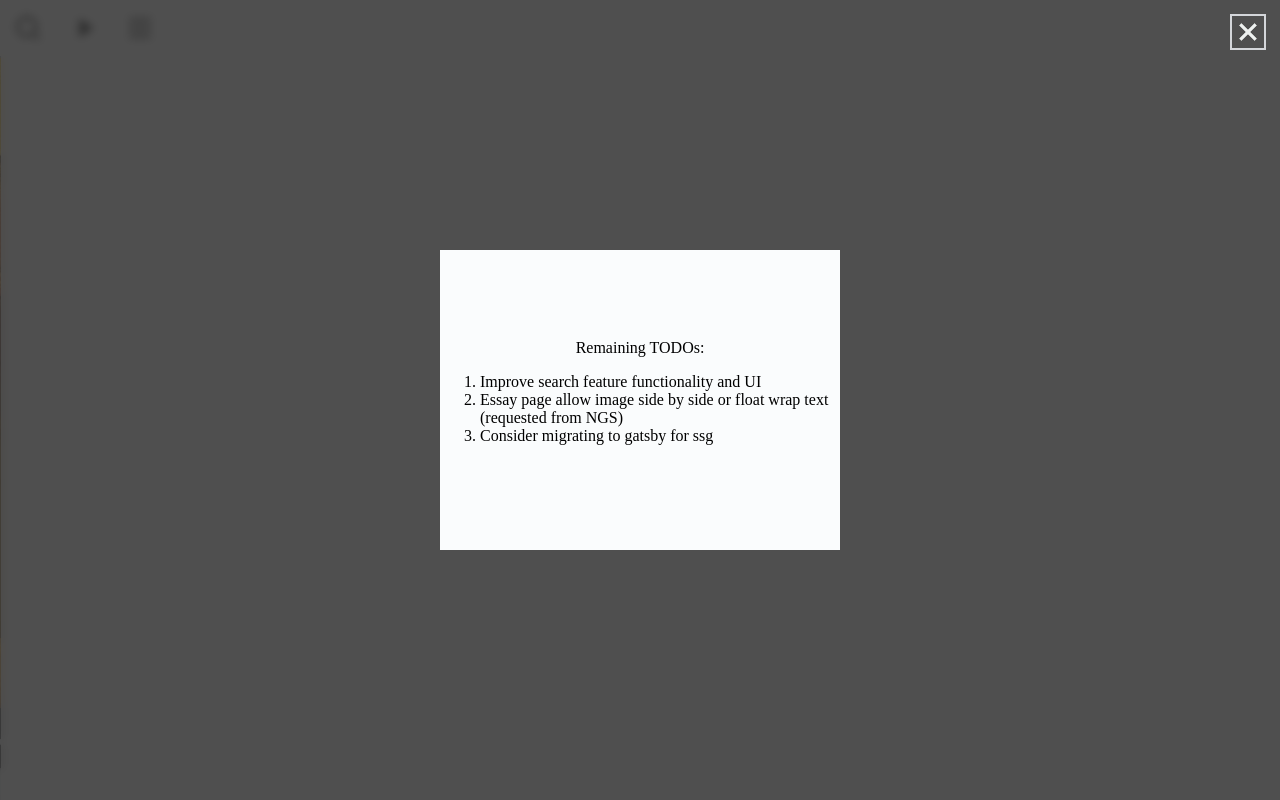
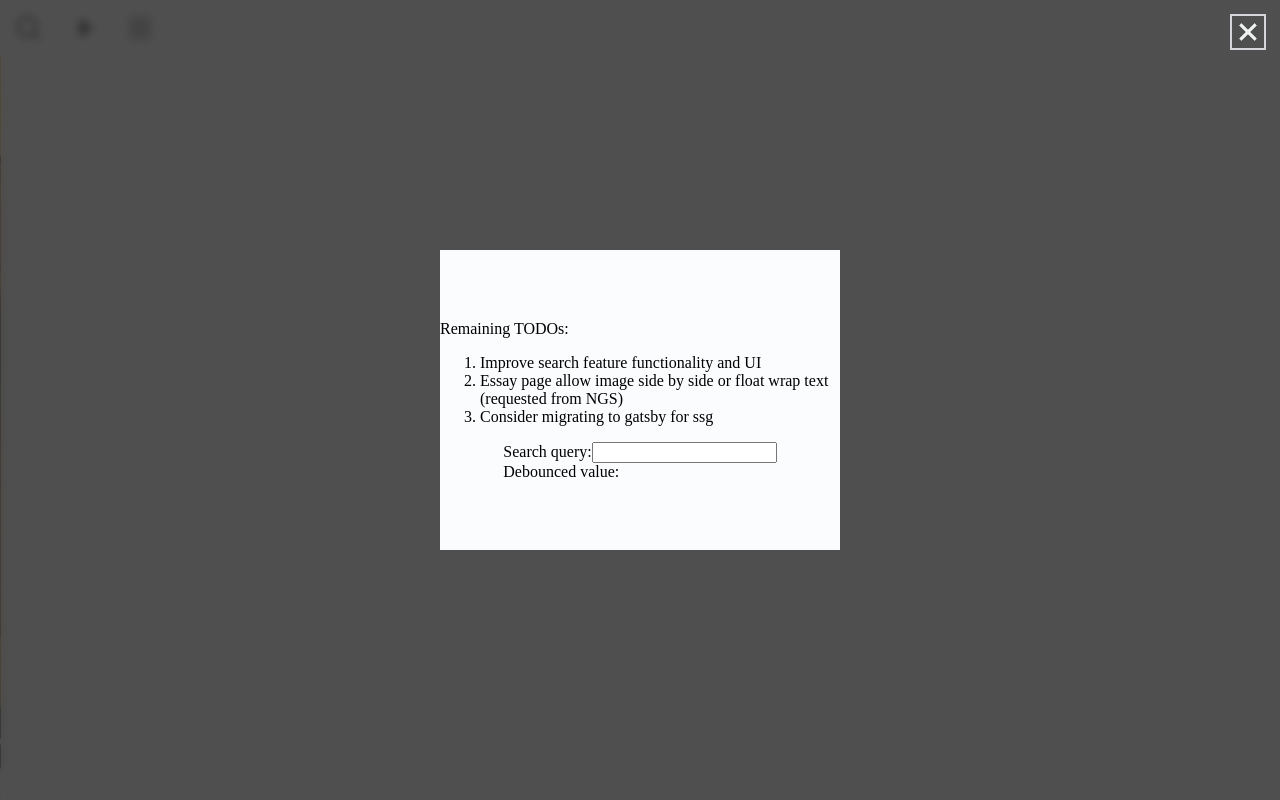
Before and after one commit to michac789/ngs-living-pictures, a React (Create React App) app: page / in a window 1280 px wide. Both pictures are taken after a click on the icon 28 px from the left and 28 px from the top of the page. Shown: the top 800 px of the page. Built offline with nearby package versions, Linux system fonts and the light colour scheme.

Commit message:
feat: useDebounce hook, simple input field for search modal

```diff
--- a/src/components/PageLayout/SearchModal.tsx
+++ b/src/components/PageLayout/SearchModal.tsx
@@ -2,6 +2,7 @@ import React, { useRef, useState } from "react";
 import { Backdrop } from "../Backdrop/Backdrop";
 import { Portal } from "../Portal/Portal";
 import { SearchModalContainer } from "./SearchModalStyle";
+import { useDebounce } from "../../utils/useDebounce";
 import { useOnClickOutside } from "../../utils/useOnClickOutside";
 
 interface SearchModalProps {
@@ -12,9 +13,12 @@ interface SearchModalProps {
 export const SearchModal = ({
   isOpen, onClose
 }: SearchModalProps) => {
+  const [searchValue, setSearchValue] = useState<string>("");
   const [isExiting, setIsExiting] = useState<boolean>(false);
   const modalRef = useRef<HTMLDivElement>(null);
   const timeout = useRef<NodeJS.Timeout | null>(null);
+
+  const debouncedSearchValue = useDebounce(searchValue);
 
   const handleClose = () => {
     setIsExiting(true);
@@ -33,12 +37,21 @@ export const SearchModal = ({
         onExit={handleClose}
       >
         <SearchModalContainer ref={modalRef}>
+          <div>
             Remaining TODOs:
             <ol>
               <li>Improve search feature functionality and UI</li>
               <li>Essay page allow image side by side or float wrap text (requested from NGS)</li>
               <li>Consider migrating to gatsby for ssg</li>
             </ol>
+          </div>
+          <div>
+            Search query:
+            <input type="text" value={searchValue} onChange={(e) => setSearchValue(e.target.value)} />
+            <div>
+              Debounced value: {debouncedSearchValue}
+            </div>
+          </div>
         </SearchModalContainer>
       </Backdrop>
     </Portal>
--- /dev/null
+++ b/src/utils/useDebounce.ts
@@ -0,0 +1,17 @@
+import { useEffect, useState } from 'react';
+
+export function useDebounce<T>(value: T, delay?: number): T {
+  const [debouncedValue, setDebouncedValue] = useState<T>(value);
+
+  useEffect(() => {
+    const debounceTimer = setTimeout(() => {
+      setDebouncedValue(value);
+    }, delay || 500);
+
+    return () => {
+      clearTimeout(debounceTimer);
+    };
+  }, [value, delay]);
+
+  return debouncedValue;
+}
```
Lines whose indentation alone changed are shown as unchanged.
